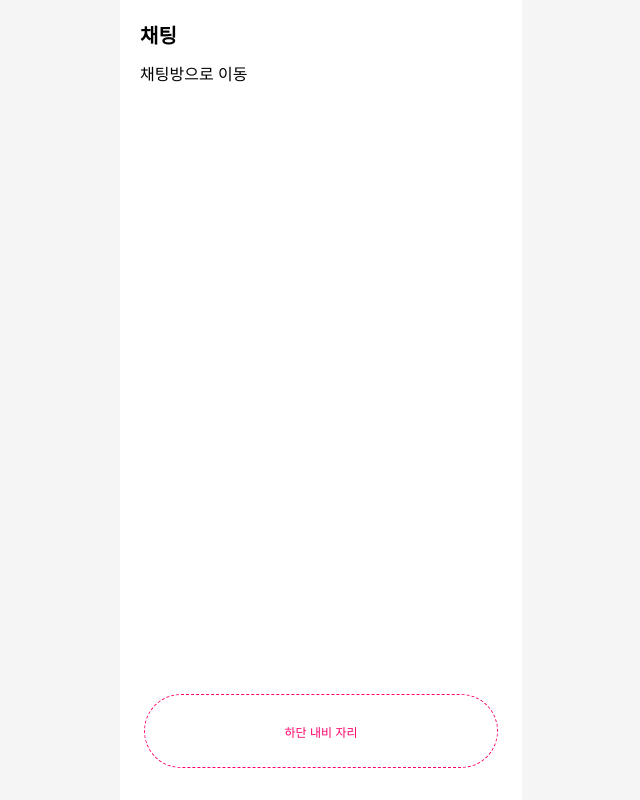
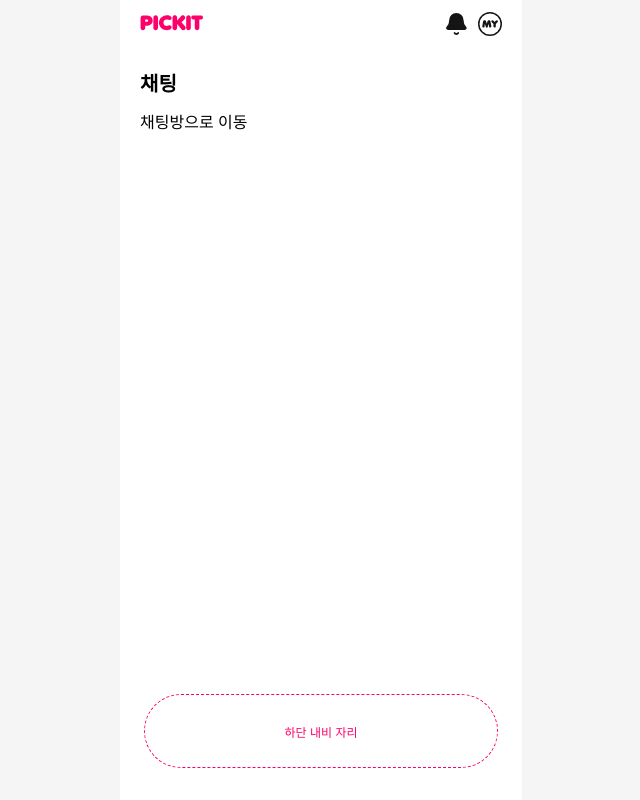
Before and after one commit to line4thon-team22/pickit-frontend, a React (Vite) app: page /chat in a window 1280 px wide. Shown: the whole page, without its empty margins (319-959 px from the left). Built offline with nearby package versions, Linux system fonts and the light colour scheme; a web font is replaced by a local one.

Commit message:
✨ Feat: 헤더 컴포넌트 구현

```diff
--- a/src/components/button/LocationButton.jsx
+++ b/src/components/button/LocationButton.jsx
@@ -24,7 +24,6 @@ const Button = styled.button`
   position: relative;
   overflow: hidden;
 
-  box-shadow: 0 -4px 8px rgba(255, 229, 240, 0.6) inset;
   border: 1px solid #ff66a6;
   border-radius: 10000px;
   background-color: #ff006a;
@@ -32,7 +31,7 @@ const Button = styled.button`
 
   font-family: inherit;
   font-size: 10px;
-  font-weight: 600;
+  font-weight: 500;
   cursor: pointer;
 
   &::after {
--- /dev/null
+++ b/src/components/header/Header.jsx
@@ -0,0 +1,146 @@
+import { Link, useNavigate } from "react-router-dom";
+import styled from "styled-components";
+import LocationButton from "../button/LocationButton";
+import logo from "../../assets/images/logo/logo.svg";
+import bellIcon from "../../assets/images/icon/bell.svg";
+import myIcon from "../../assets/images/icon/my.svg";
+import backIcon from "../../assets/images/icon/back.svg";
+import starIcon from "../../assets/images/icon/star.svg";
+import defaultProfile from "../../assets/images/profile/default-profile.jpg";
+
+// variant
+// - "main": 로고 + 알림 + MY (showLocationButton이면 위치 인증 버튼 추가)
+// - "chat": 뒤로가기 + 상대 프로필·닉네임·평점
+// - "back": 뒤로가기만
+export default function Header({
+  variant = "main",
+  showLocationButton = false,
+  user,
+  onBack,
+  onLocationClick,
+  // TODO: 알림·MY 동작이 정해지면 prop 대신 헤더 안에서 바로 이동하도록 변경
+  // (어느 페이지에서 눌러도 같은 곳으로 가므로 페이지마다 넘길 필요 없음)
+  onNotificationClick,
+  onMyClick,
+}) {
+  const navigate = useNavigate();
+  const handleBack = onBack ?? (() => navigate(-1));
+
+  if (variant === "main") {
+    return (
+      <Wrapper>
+        <Link to="/" aria-label="홈으로">
+          <Logo src={logo} alt="PICKIT" />
+        </Link>
+        <Actions>
+          {showLocationButton && (
+            <LocationButton onClick={onLocationClick}>위치 인증</LocationButton>
+          )}
+          <IconButton
+            type="button"
+            onClick={onNotificationClick}
+            aria-label="알림"
+          >
+            <img src={bellIcon} alt="" />
+          </IconButton>
+          <IconButton type="button" onClick={onMyClick} aria-label="마이페이지">
+            <img src={myIcon} alt="" />
+          </IconButton>
+        </Actions>
+      </Wrapper>
+    );
+  }
+
+  return (
+    <Wrapper>
+      <IconButton type="button" onClick={handleBack} aria-label="뒤로가기">
+        <img src={backIcon} alt="" />
+      </IconButton>
+
+      {variant === "chat" && user && (
+        <>
+          <UserInfo>
+            <Profile src={user.profileImage || defaultProfile} alt="" />
+            <Nickname>{user.nickname}</Nickname>
+            {user.rating != null && (
+              <Rating>
+                <img src={starIcon} alt="평점" />
+                {Number(user.rating).toFixed(1)}
+              </Rating>
+            )}
+          </UserInfo>
+          {/* 가운데 정렬용 빈 칸 (뒤로가기 버튼과 같은 크기) */}
+          <Spacer />
+        </>
+      )}
+    </Wrapper>
+  );
+}
+
+const Wrapper = styled.header`
+  position: sticky;
+  top: 0;
+  z-index: 5;
+
+  display: flex;
+  align-items: center;
+  justify-content: space-between;
+
+  height: 48px;
+  padding: 12px 20px;
+
+  background-color: #ffffff;
+`;
+
+const Logo = styled.img`
+  width: 63px;
+  height: 22px;
+`;
+
+const Actions = styled.div`
+  display: flex;
+  align-items: center;
+  gap: 10px;
+`;
+
+const IconButton = styled.button`
+  display: flex;
+  align-items: center;
+  justify-content: center;
+
+  width: 24px;
+  height: 24px;
+`;
+
+const UserInfo = styled.div`
+  display: flex;
+  align-items: center;
+  gap: 8px;
+`;
+
+const Profile = styled.img`
+  width: 24px;
+  height: 24px;
+
+  border-radius: 50%;
+  object-fit: cover;
+`;
+
+const Nickname = styled.span`
+  color: ${({ theme }) => theme.colors.gray[900]};
+  ${({ theme }) => theme.typography.h4}
+`;
+
+const Rating = styled.span`
+  display: flex;
+  align-items: center;
+  gap: 2px;
+
+  color: ${({ theme }) => theme.colors.gray[900]};
+  ${({ theme }) => theme.typography.h5SemiBold}
+`;
+
+const Spacer = styled.div`
+  width: 24px;
+  height: 24px;
+`;
--- a/src/pages/chat/ChatPage.jsx
+++ b/src/pages/chat/ChatPage.jsx
@@ -1,13 +1,17 @@
 import { Link } from "react-router-dom";
 import styled from "styled-components";
+import Header from "../../components/header/Header";
 
 // TODO: 레이아웃 확인용 빈 페이지 (커밋 전 삭제)
 export default function ChatPage() {
   return (
-    <Wrapper>
-      <Title>채팅</Title>
-      <Link to="/chat/1">채팅방으로 이동</Link>
-    </Wrapper>
+    <>
+      <Header variant="main" />
+      <Wrapper>
+        <Title>채팅</Title>
+        <Link to="/chat/1">채팅방으로 이동</Link>
+      </Wrapper>
+    </>
   );
 }
 
--- a/src/pages/chat/ChatRoomPage.jsx
+++ b/src/pages/chat/ChatRoomPage.jsx
@@ -1,11 +1,15 @@
 import styled from "styled-components";
+import Header from "../../components/header/Header";
 
 // TODO: 레이아웃 확인용 빈 페이지 (커밋 전 삭제)
 export default function ChatRoomPage() {
   return (
-    <Wrapper>
-      <Title>채팅방</Title>
-    </Wrapper>
+    <>
+      <Header variant="chat" user={{ nickname: "우사기", rating: 4.8 }} />
+      <Wrapper>
+        <Title>채팅방</Title>
+      </Wrapper>
+    </>
   );
 }
 
--- a/src/pages/exchange/ExchangePage.jsx
+++ b/src/pages/exchange/ExchangePage.jsx
@@ -1,11 +1,15 @@
 import styled from "styled-components";
+import Header from "../../components/header/Header";
 
 // TODO: 레이아웃 확인용 빈 페이지 (커밋 전 삭제)
 export default function ExchangePage() {
   return (
-    <Wrapper>
-      <Title>교환</Title>
-    </Wrapper>
+    <>
+      <Header variant="main" showLocationButton />
+      <Wrapper>
+        <Title>교환</Title>
+      </Wrapper>
+    </>
   );
 }
 
--- a/src/pages/home/HomePage.jsx
+++ b/src/pages/home/HomePage.jsx
@@ -1,11 +1,15 @@
 import styled from "styled-components";
+import Header from "../../components/header/Header";
 
 // TODO: 홈 화면 구현 전 빈 페이지
 export default function HomePage() {
   return (
-    <Wrapper>
-      <Title>홈</Title>
-    </Wrapper>
+    <>
+      <Header variant="main" showLocationButton />
+      <Wrapper>
+        <Title>홈</Title>
+      </Wrapper>
+    </>
   );
 }
 
--- a/src/pages/popup/PopupDetailPage.jsx
+++ b/src/pages/popup/PopupDetailPage.jsx
@@ -1,11 +1,15 @@
 import styled from "styled-components";
+import Header from "../../components/header/Header";
 
 // TODO: 레이아웃 확인용 빈 페이지 (커밋 전 삭제)
 export default function PopupDetailPage() {
   return (
-    <Wrapper>
-      <Title>팝업 상세</Title>
-    </Wrapper>
+    <>
+      <Header variant="back" />
+      <Wrapper>
+        <Title>팝업 상세</Title>
+      </Wrapper>
+    </>
   );
 }
 
@@ -14,6 +18,8 @@ const Wrapper = styled.div`
   flex-direction: column;
   gap: 12px;
 
+  /* 스크롤 확인용 높이 */
+  min-height: 1200px;
   padding: 20px;
 `;
 
--- a/src/pages/popup/PopupPage.jsx
+++ b/src/pages/popup/PopupPage.jsx
@@ -1,13 +1,17 @@
 import { Link } from "react-router-dom";
 import styled from "styled-components";
+import Header from "../../components/header/Header";
 
 // TODO: 레이아웃 확인용 빈 페이지 (커밋 전 삭제)
 export default function PopupPage() {
   return (
-    <Wrapper>
-      <Title>팝업</Title>
-      <Link to="/popup/1">팝업 상세로 이동</Link>
-    </Wrapper>
+    <>
+      <Header variant="main" />
+      <Wrapper>
+        <Title>팝업</Title>
+        <Link to="/popup/1">팝업 상세로 이동</Link>
+      </Wrapper>
+    </>
   );
 }
 
--- a/src/pages/test/TestPage.jsx
+++ b/src/pages/test/TestPage.jsx
@@ -12,11 +12,16 @@ import TopBar from "../../components/bar/TopBar";
 import ModalBase from "../../components/modal/ModalBase";
 import LocationButton from "../../components/button/LocationButton";
 
-// 에셋 확인용: assets/images 아래 SVG를 자동으로 모은다
-const assetImages = import.meta.glob("../../assets/images/**/*.svg", {
-  eager: true,
-  import: "default",
-});
+import Header from "../../components/header/Header";
+
+// 에셋 확인용: assets/images 아래 이미지(svg/png/jpg)를 자동으로 모은다
+const assetImages = import.meta.glob(
+  "../../assets/images/**/*.{svg,png,jpg,jpeg}",
+  {
+    eager: true,
+    import: "default",
+  },
+);
 
 function TestPage() {
   // 탭바 useState
@@ -142,10 +147,37 @@ function TestPage() {
                 fontSize: "10px",
               }}
             >
-              <img src={src} alt="" style={{ outline: "1px dashed #d0d0d0" }} />
+              <img
+                src={src}
+                alt=""
+                style={{ maxWidth: "64px", outline: "1px dashed #d0d0d0" }}
+              />
               <span>{path.split("assets/images/")[1]}</span>
             </div>
           ))}
+        </div>
+      </div>
+
+      {/* 헤더 확인 */}
+      <div style={{ padding: "40px 0" }}>
+        <p style={{ margin: "0 20px 12px", fontWeight: 600 }}>헤더</p>
+        <div style={{ display: "flex", flexDirection: "column", gap: "12px" }}>
+          {/* 각 헤더를 div로 감싸서 sticky가 서로 겹치지 않게 함 */}
+          <div style={{ outline: "1px dashed #d0d0d0" }}>
+            <Header variant="main" showLocationButton />
+          </div>
+          <div style={{ outline: "1px dashed #d0d0d0" }}>
+            <Header variant="main" />
+          </div>
+          <div style={{ outline: "1px dashed #d0d0d0" }}>
+            <Header variant="chat" user={{ nickname: "우사기", rating: 4.8 }} />
+          </div>
+          <div style={{ outline: "1px dashed #d0d0d0" }}>
+            <Header variant="chat" user={{ nickname: "피킷", rating: null }} />
+          </div>
+          <div style={{ outline: "1px dashed #d0d0d0" }}>
+            <Header variant="back" onBack={() => alert("뒤로가기 클릭!")} />
+          </div>
         </div>
       </div>
     </div>
--- a/src/pages/wish/WishPage.jsx
+++ b/src/pages/wish/WishPage.jsx
@@ -1,11 +1,15 @@
 import styled from "styled-components";
+import Header from "../../components/header/Header";
 
 // TODO: 레이아웃 확인용 빈 페이지 (커밋 전 삭제)
 export default function WishPage() {
   return (
-    <Wrapper>
-      <Title>찜</Title>
-    </Wrapper>
+    <>
+      <Header variant="main" showLocationButton />
+      <Wrapper>
+        <Title>찜</Title>
+      </Wrapper>
+    </>
   );
 }
 
--- a/src/styles/theme.js
+++ b/src/styles/theme.js
@@ -1,3 +1,5 @@
+import { css } from "styled-components";
+
 const theme = {
   layout: {
     maxWidth: "402px",
@@ -5,6 +7,30 @@ const theme = {
     navHeight: "74px",
     navBottom: "32px",
   },
+
+  // 피그마 변수 이름 기준 (헤더 290:7203에서 확인)
+  colors: {
+    gray: {
+      900: "#141414",
+    },
+  },
+
+  // 피그마 텍스트 스타일 기준 (헤더 290:7203에서 확인)
+  // 사용: ${({ theme }) => theme.typography.h4}
+  typography: {
+    // Font/H4.Headline
+    h4: css`
+      font-size: 16px;
+      font-weight: 600;
+      line-height: normal;
+    `,
+    // Font/H5.Headline_SB
+    h5SemiBold: css`
+      font-size: 14px;
+      font-weight: 600;
+      line-height: normal;
+    `,
+  },
 };
 
 export default theme;
```
Also changed, not shown: src/assets/images/profile/default-profile.jpg (added).
